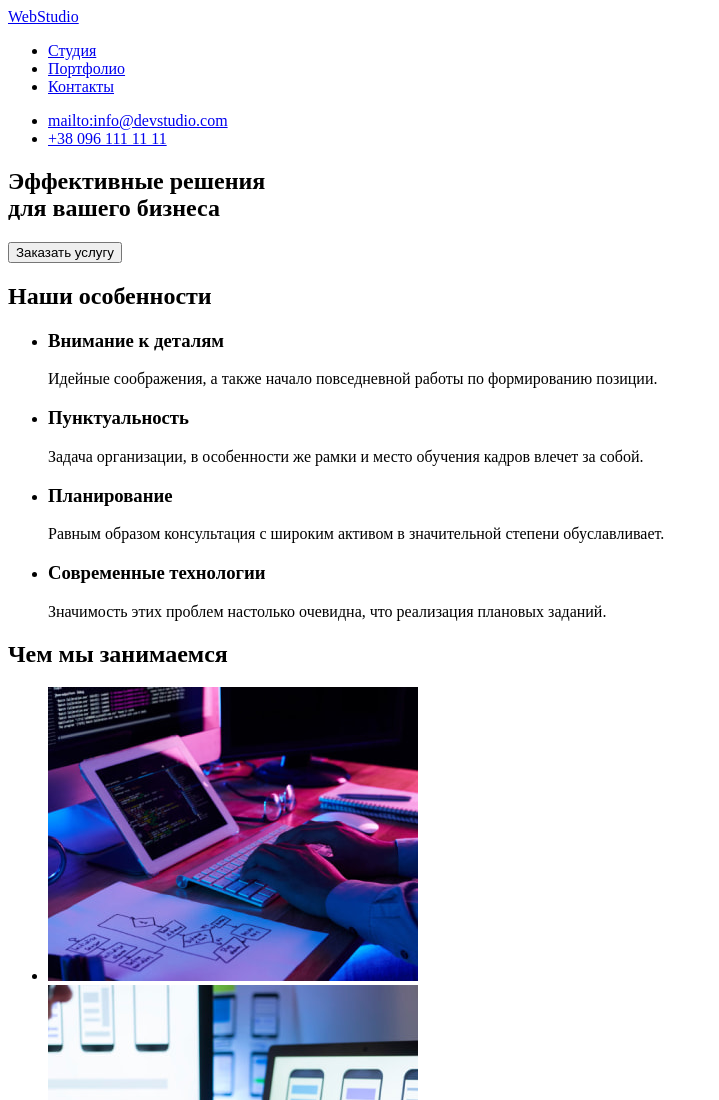
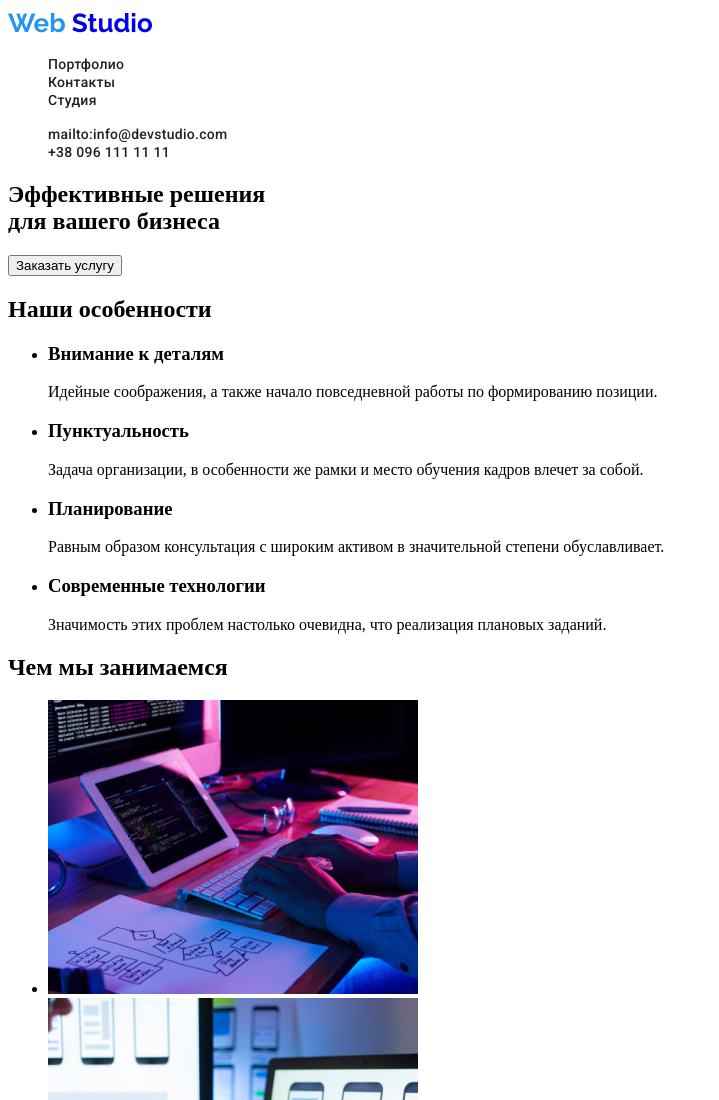
Before and after one commit to SakydonDmytro/goit-markup-hw-02, a plain HTML site: page index.html in a window 1280 px wide. Shown: the top 1100 px of the page, without its empty margins (0-719 px from the left). Drawn offline with Linux system fonts and the light colour scheme.

Commit message:
add fonts add css to header

```diff
--- a/css/styles.css
+++ b/css/styles.css
@@ -0,0 +1,40 @@
+/* body {
+  text-decoration: none;
+} */
+
+.header {
+    background-color: #FFFFFF;
+    list-style-type: none;
+
+}
+.site-logo {
+    font-family: 'Raleway';
+    font-style: normal;
+    font-weight: 700;
+    font-size: 26px;
+    line-height: 31px;
+    text-decoration: none;
+}
+.site-logo-part {
+    color: #2196F3;
+}
+.header-nav {
+    list-style-type: none;
+}
+
+.header-nav-links {
+    text-decoration: none;
+    font-family: 'Roboto';
+    font-style: normal;
+    font-weight: 500;
+    font-size: 14px;
+    line-height: 16px;
+    letter-spacing: 0.02em;
+    color: #212121;
+
+
+}
+.header-nav-links:hover {
+    color: #2196F3;
+
+}
--- a/index.html
+++ b/index.html
@@ -5,21 +5,32 @@
 		<meta http-equiv="X-UA-Compatible" content="IE=edge" />
 		<meta name="viewport" content="width=device-width, initial-scale=1.0" />
 		<title>Document</title>
+		<!-- project fonts -->
+		<link rel="preconnect" href="https://fonts.googleapis.com" />
+		<link rel="preconnect" href="https://fonts.gstatic.com" crossorigin />
+		<link
+			href="https://fonts.googleapis.com/css2?family=Raleway:wght@700&family=Roboto:wght@400;500;700;900&display=swap"
+			rel="stylesheet"
+		/>
+		<link rel="stylesheet" href="./css/styles.css" />
 	</head>
 	<body>
 		<!-- site head -->
-		<header>
+		<header class="header">
 			<nav>
-				<a lang="en" href="/">WebStudio</a>
-				<ul>
-					<li><a href="./studia.html">Студия</a></li>
-					<li><a href="./portfolio.html">Портфолио</a></li>
-					<li><a href="#">Контакты</a></li>
+				<a lang="en" class="site-logo" href="/">
+					<span class="site-logo-part">Web</span>
+					Studio
+				</a>
+				<ul class="header-nav">
+					<li><a class="header-nav-links" href="./portfolio.html">Портфолио</a></li>
+					<li><a class="header-nav-links" href="#">Контакты</a></li>
+					<li><a class="header-nav-links" href="./studia.html">Студия</a></li>
 				</ul>
 			</nav>
-			<ul>
-				<li><a href="mailto:info@devstudio.com">mailto:info@devstudio.com</a></li>
-				<li><a href="tel:+380961111111">+38 096 111 11 11</a></li>
+			<ul class="header-nav">
+				<li><a class="header-nav-links" href="mailto:info@devstudio.com">mailto:info@devstudio.com</a></li>
+				<li><a class="header-nav-links" href="tel:+380961111111">+38 096 111 11 11</a></li>
 			</ul>
 		</header>
 		<main>
```
Also changed, not shown: portfolio.html (+29 -18 lines), studia.html (+20 -9 lines).
